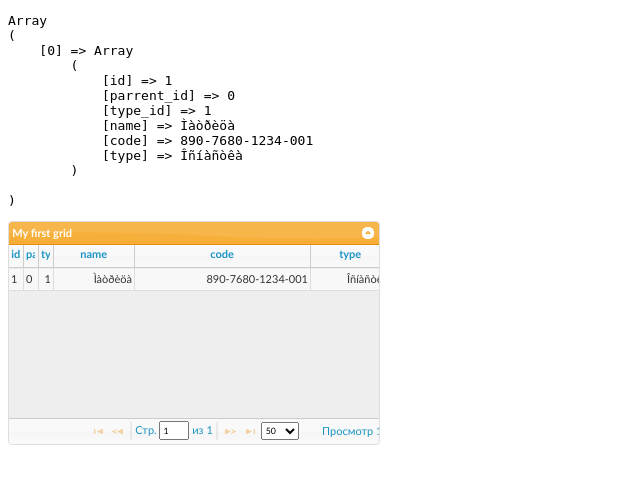
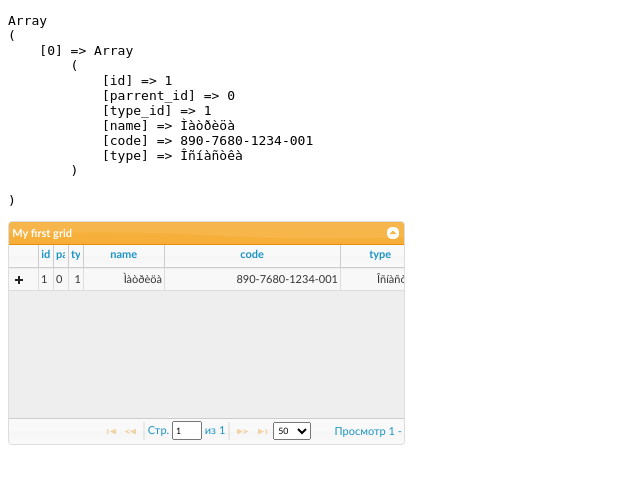
Before and after one commit to godmiv/old_khp, a PHP site: page /kohana/welcome in a window 1280 px wide. Shown: the top 484 px of the page, without its empty margins (0-640 px from the left). Run offline with PHP 8.4, Linux system fonts and the light colour scheme; data comes from the database, SQL or seed files in the repository; lists and menus that the app fills with data are empty; settings files or empty folders that the repository lacks are supplied; some libraries are stand-ins or nearby versions.

Commit message:
table in table

```diff
--- a/application/classes/controller/jgrid.php
+++ b/application/classes/controller/jgrid.php
@@ -4,6 +4,8 @@ class Controller_jgrid extends Controller {
 
 	public function action_test()
 	{
+		if($this->request->param('id') == '') $parrent_id = 0;
+		else $parrent_id = $this->request->param('id');
 		$this->auto_render = false;
 		// to the url parameter are added 4 parameters as described in colModel
 		// we should get these parameters to construct the needed query
@@ -29,7 +31,7 @@ $sord = $_POST['sord'];
 		if(!$sidx) $sidx =1;
 
 		// calculate the number of rows for the query. We need this for paging the result
-$query = 'SELECT products.*, products_types.name as type FROM products LEFT JOIN products_types ON products.type_id=products_types.id where products.parrent_id=0';
+		$query = 'SELECT products.*, products_types.name as type FROM products LEFT JOIN products_types ON products.type_id=products_types.id where products.parrent_id='.$parrent_id;
 		$count = DB::query(Database::SELECT,$query)->execute()->count();
 
 		// calculate the total pages for the query
@@ -49,8 +51,7 @@ $start = $limit*$page - $limit;
 		// if for some reasons start position is negative set it to 0
 		// typical case is that the user type 0 for the requested page
 		if($start <0) $start = 0;
-
-$query = 'SELECT products.*, products_types.name as type FROM products LEFT JOIN products_types ON products.type_id=products_types.id where products.parrent_id=0 ORDER BY '.$sidx.' '.$sord.' LIMIT '.$start.','.$limit;
+		$query = 'SELECT products.*, products_types.name as type FROM products LEFT JOIN products_types ON products.type_id=products_types.id where products.parrent_id= '.$parrent_id.' ORDER BY '.$sidx.' '.$sord.' LIMIT '.$start.','.$limit;
 		$result = DB::query(Database::SELECT,$query)->execute()->as_array();
 
 		// we should set the appropriate header information. Do not forget this.
--- a/application/views/welcome.php
+++ b/application/views/welcome.php
@@ -23,7 +23,37 @@ $(function(){
     sortorder: 'desc',
     viewrecords: true,
     gridview: true,
-    caption: 'My first grid'
+    caption: 'My first grid',
+    subGrid: true,
+    subGridRowExpanded: function(subgrid_id, row_id){
+    // we pass two parameters
+    // subgrid_id is a id of the div tag created within a table
+    // the row_id is the id of the row
+    // If we want to pass additional parameters to the url we can use
+    // the method getRowData(row_id) - which returns associative array in type name-value
+    // here we can easy construct the following
+       var subgrid_table_id;
+       subgrid_table_id = subgrid_id+"_t";
+       jQuery("#"+subgrid_id).html("<table id='"+subgrid_table_id+"' class='scroll'></table>");
+       jQuery("#"+subgrid_table_id).jqGrid({
+          url:"jgrid/test/"+row_id,
+          datatype: "xml",
+		  mtype: 'POST',
+          colNames:['id','parrent_id', 'type_id','name','code','type'],
+          colModel: [
+			  {name:'id', index:'id', width:10},
+			  {name:'parrent_id', index:'parrent_id', width:10},
+			  {name:'type_id', index:'type_id', width:10, align:'right'},
+			  {name:'name', index:'name', width:80, align:'right'},
+			  {name:'code', index:'code', width:180, align:'right'},
+			  {name:'type', index:'type', width:80,align:'right'}
+          ],
+          height: '100%',
+          rowNum:20,
+          sortname: 'id',
+          sortorder: "asc"
+       });
+   }
   });
 });
 </script>
```
Lines whose indentation alone changed are shown as unchanged.
